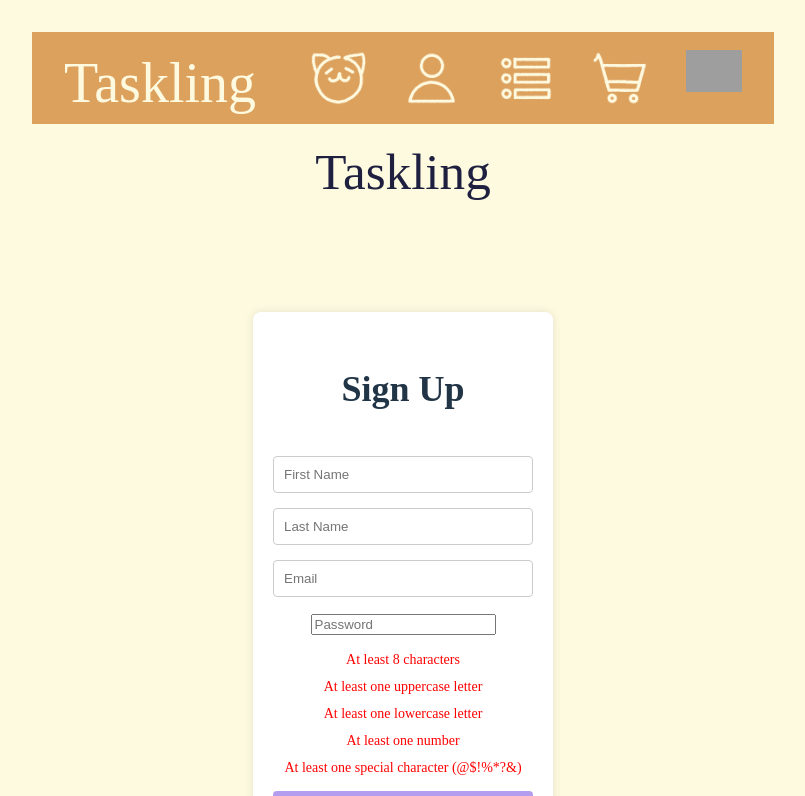
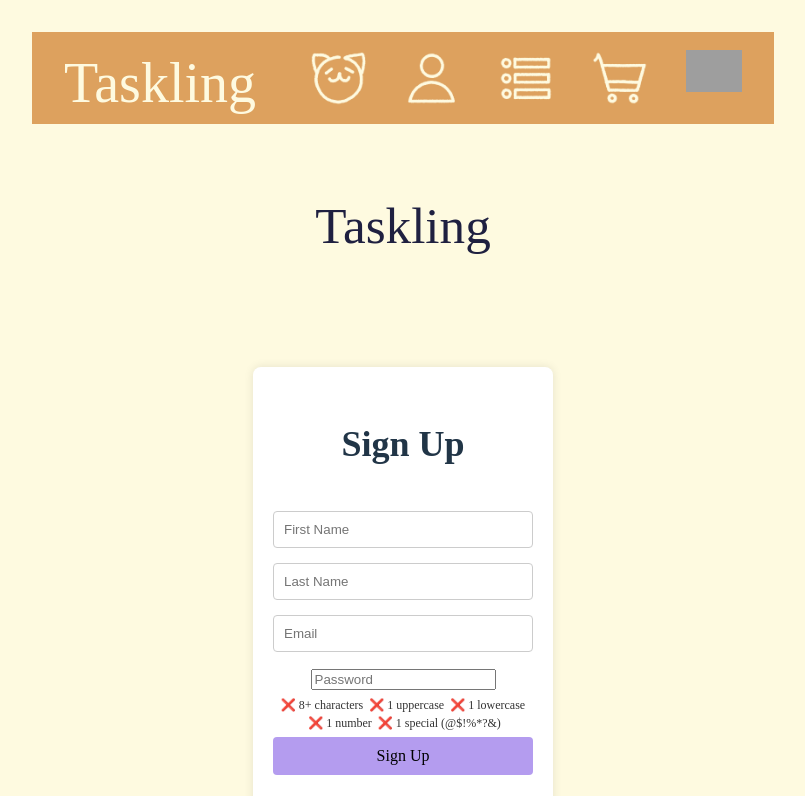
Before and after one commit to BenMingst/Taskling, a React (Vite) app in the folder front_end/: page /signup in a window 1280 px wide. Shown: the top 796 px of the page, without its empty margins (237-1042 px from the left). Built offline with nearby package versions, Linux system fonts and the light colour scheme; grey boxes are pictures that could not be loaded; a web font is replaced by a local one.

Commit message:
Update SignUp.tsx

```diff
--- a/front_end/src/pages/SignUp.tsx
+++ b/front_end/src/pages/SignUp.tsx
@@ -17,14 +17,6 @@ const SignUp: React.FC = () => {
     number: false,
     specialChar: false,
   });
-
-  const passwordRequirements = [
-    { key: 'length', text: 'At least 8 characters' },
-    { key: 'uppercase', text: 'At least one uppercase letter' },
-    { key: 'lowercase', text: 'At least one lowercase letter' },
-    { key: 'number', text: 'At least one number' },
-    { key: 'specialChar', text: 'At least one special character (@$!%*?&)' },
-  ];
 
   const validatePassword = (password: string) => {
     setPasswordValidations({
@@ -51,7 +43,6 @@ const SignUp: React.FC = () => {
   const handleSubmit = async (e: React.FormEvent) => {
     e.preventDefault();
 
-    // Ensure all conditions are met
     if (!Object.values(passwordValidations).every(Boolean)) {
       setMessage('Password does not meet all requirements.');
       setTimeout(() => setMessage(''), 5000);
@@ -126,13 +117,13 @@ const SignUp: React.FC = () => {
             onChange={handleChange}
           />
 
-          <ul className="password-requirements">
-            {passwordRequirements.map(({ key, text }) => (
-              <li key={key} className={passwordValidations[key as keyof typeof passwordValidations] ? 'valid' : 'invalid'}>
-                {text}
-              </li>
-            ))}
-          </ul>
+          <div className="password-hints">
+            {passwordValidations.length ? '✅' : '❌'} 8+ characters &nbsp;
+            {passwordValidations.uppercase ? '✅' : '❌'} 1 uppercase &nbsp;
+            {passwordValidations.lowercase ? '✅' : '❌'} 1 lowercase &nbsp;
+            {passwordValidations.number ? '✅' : '❌'} 1 number &nbsp;
+            {passwordValidations.specialChar ? '✅' : '❌'} 1 special (@$!%*?&)
+          </div>
 
           <button type="submit">Sign Up</button>
         </form>
@@ -143,20 +134,10 @@ const SignUp: React.FC = () => {
 
       <style>
         {`
-          .password-requirements {
-            list-style-type: none;
-            padding: 0;
-            margin: 10px 0;
-          }
-          .password-requirements li {
-            font-size: 14px;
-            padding: 3px;
-          }
-          .valid {
-            color: green;
-          }
-          .invalid {
-            color: red;
+          .password-hints {
+            font-size: 12px;
+            color: #333;
+            margin: 5px 0;
           }
         `}
       </style>
```
